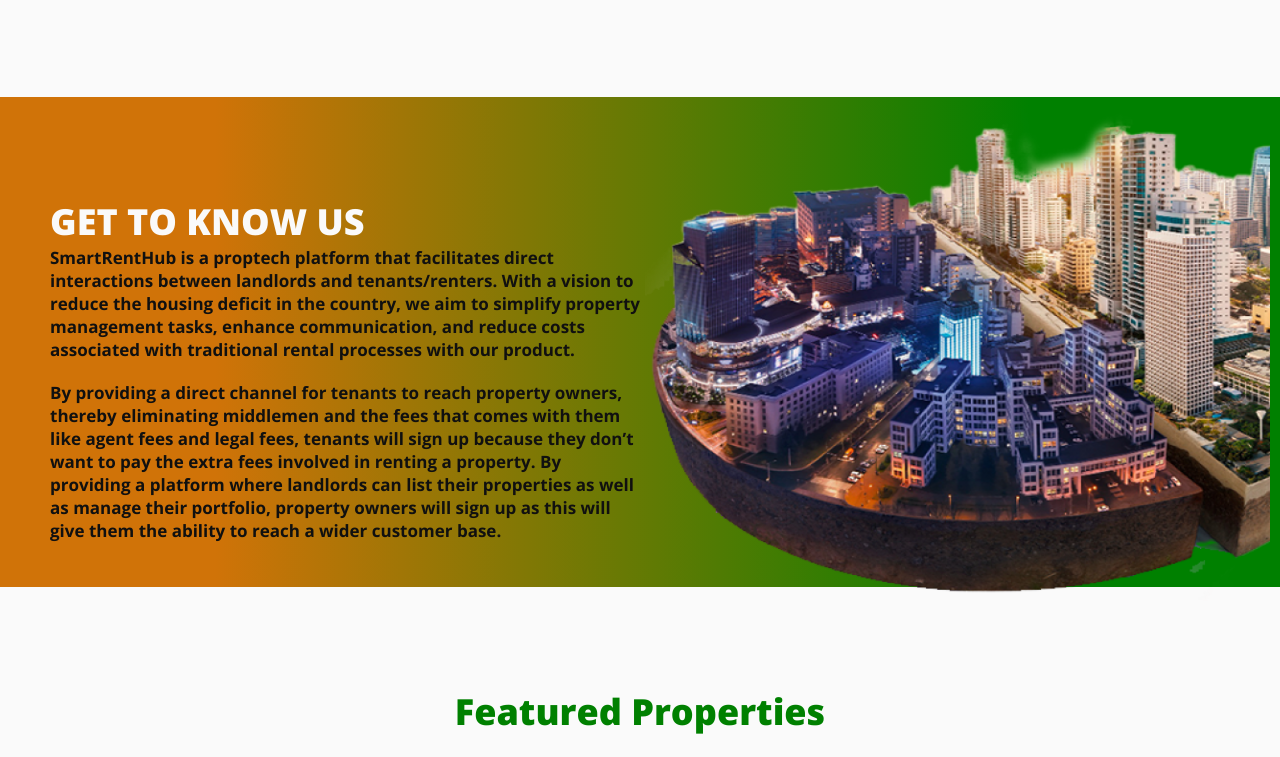
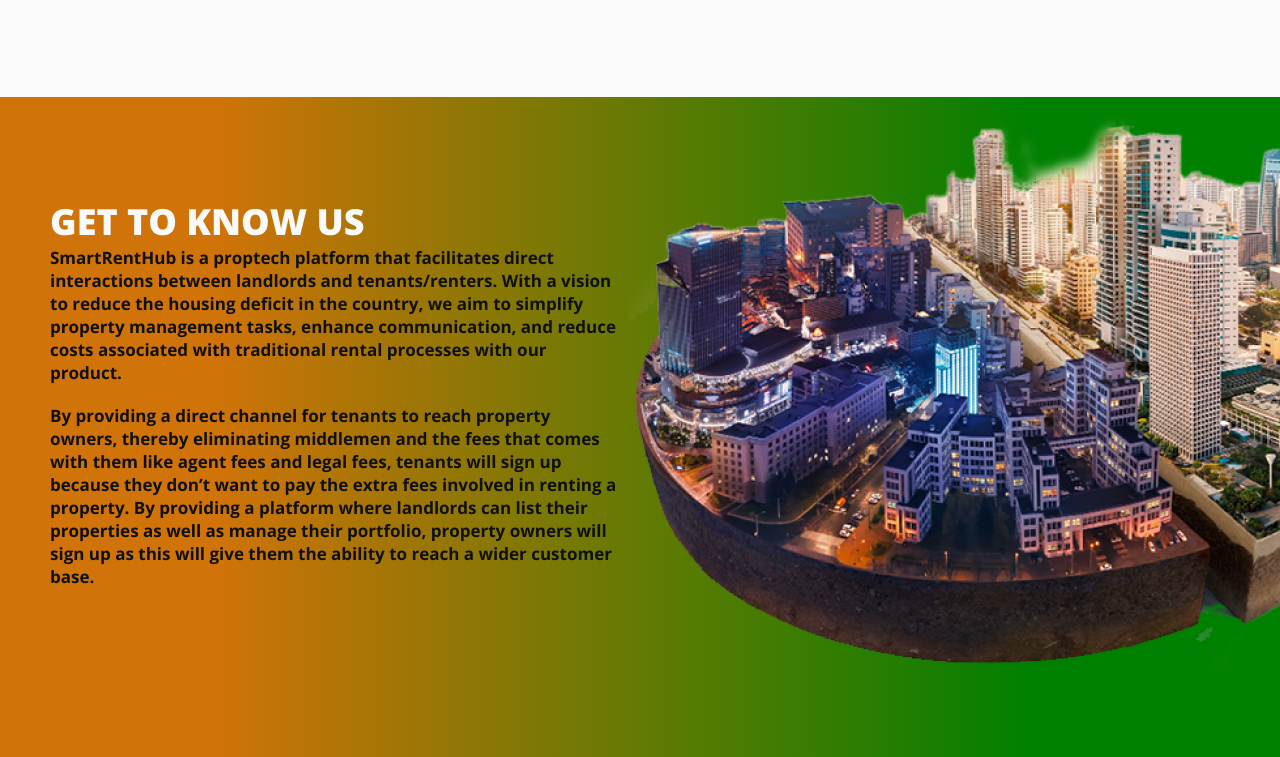
Before and after one commit to RhodAyo/SmartRentHub, a website: page frontend/index.html in a window 1280 px wide. Shown: the part 1369-2126 px from the top of the page. Drawn offline with nearby package versions, Linux system fonts and the light colour scheme.

Commit message:
amending the hero section and knowus section

```diff
--- a/frontend/index.html
+++ b/frontend/index.html
@@ -56,9 +56,6 @@
                 </div>
 
             </div>
-            <div class="main--hero-container--start">
-
-            </div>
         </div>
 
     </section>
@@ -85,25 +82,27 @@
     </section>
     <section class="main--container--knowus">
         <div class="main--container--knowus--words">
+
             <p class="main--container--knowus--words--p0">GET TO KNOW US</p>
             <P class="main--container--knowus--words--p1">SmartRentHub is a proptech platform that facilitates direct interactions
                 between landlords and tenants/renters. With a vision to reduce the housing
                 deficit in the country, we aim to simplify property management tasks,
                 enhance communication, and reduce costs associated with traditional rental
                 processes with our product. </p>
-             <p class="main--container--knowus--words--p2"> By providing a direct channel for tenants to
+            <p class="main--container--knowus--words--p2"> By providing a direct channel for tenants to
                 reach property owners, thereby eliminating middlemen and the fees that
                 comes with them like agent fees and legal fees, tenants will sign up because
                 they don’t want to pay the extra fees involved in renting a property.
                 By providing a platform where landlords can list their properties as well
                 as manage their portfolio, property owners will
                 sign up as this will give them the ability to reach a wider customer base.</p>
-
         </div>
         <div class="main--container--knowus--image">
+
             <img src="./assets/landscape 2.png" alt="">
+        </div>
 
-        </div>
+
 
     </section>
     <section class="property--container">
--- a/frontend/scss/components/hero.scss
+++ b/frontend/scss/components/hero.scss
@@ -11,12 +11,11 @@
 
     &--container {
         display: flex;
-        padding: 36px;
-        flex-direction: column;
-        justify-content: center;
-        align-items: center;
-        width: 70%;
-        gap:  36px;
+padding: var(--Numbers-Space-Space-5, 36px);
+flex-direction: column;
+justify-content: center;
+align-items: center;
+gap: var(--Numbers-Space-Space-5, 36px);
         border-radius: 8px;
         background: rgba(188, 188, 188, 0.20);
         /* glassmorphism */
--- a/frontend/scss/components/knowus.scss
+++ b/frontend/scss/components/knowus.scss
@@ -4,23 +4,24 @@
     flex-direction: row;
     gap: 10px;
     align-self: stretch;
-    height: 490px;
     background: linear-gradient(90deg, #D07308 16.81%, #008000 80.55%);
+    flex-direction: row;
+    position: relative;
     &--words {
-        width: 600px;
         &--p2 {
             margin-top: 20px;
         }
     }
     &--image {
-        width: 50%;
-        & img {
-            width: 625px;
-            position: absolute;
-            right: 10px;
-            height: 500px;
-            top: 1470px;
+        width: 765px;
+        height: 576px;
+        float: right;
+        margin-right: -50px;
+        margin-top: -100px;
+        &img {
+            width: 765px;
+            height: 576px;
+
         }
     }
-
 }
--- a/frontend/scss/components/property.scss
+++ b/frontend/scss/components/property.scss
@@ -1,5 +1,4 @@
 .property--container {
-
     display: flex;
     padding: 100px;
     flex-direction: column;
@@ -8,7 +7,6 @@
     gap: 24px;
     align-self: stretch;
     background: #FAFAFA;
-
     &--images {
 
         display: flex;
```
Also changed, not shown: frontend/css/main.css.
